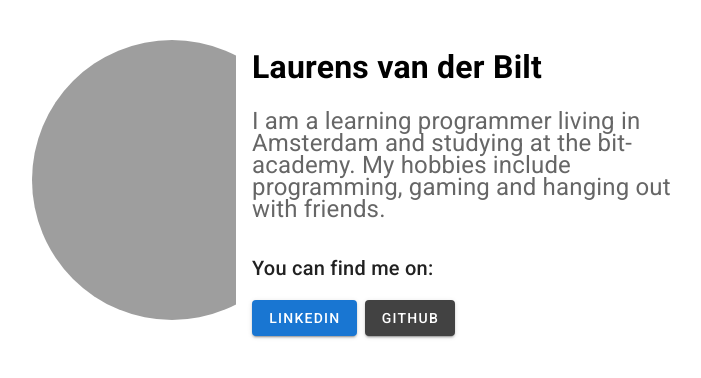
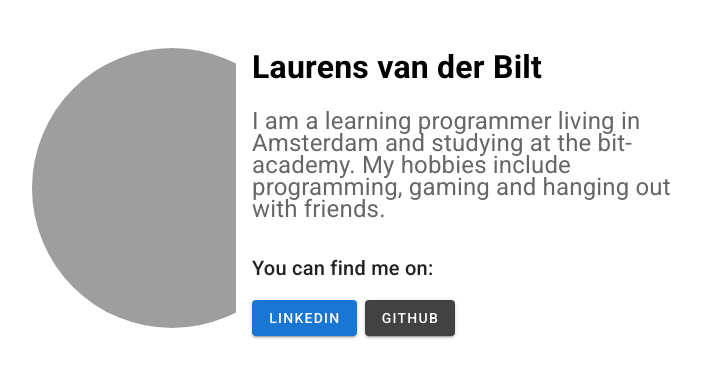
Before and after one commit to 2099492/My-Website, a Vue app: page /#/ in a window 1280 px wide. Shown: the top 378 px of the page, without its empty margins (263-964 px from the left). Built offline with nearby package versions, Linux system fonts and the light colour scheme.

Commit message:
changed v-card-title to text and changed cols

```diff
--- a/src/components/HelloWorld.vue
+++ b/src/components/HelloWorld.vue
@@ -1,6 +1,6 @@
 <template>
   <div class="ma-0 pa-0">
-    <v-row justify="center" align="start" class="pa-10 ma-0">
+    <v-row justify="center" align="center" class="pa-10 ma-0">
       <v-col cols="7" lg="2">
         <v-card flat>
           <v-avatar
```
